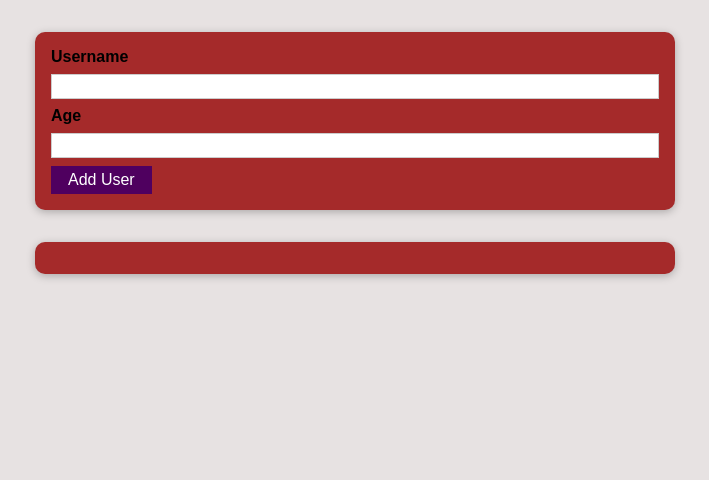
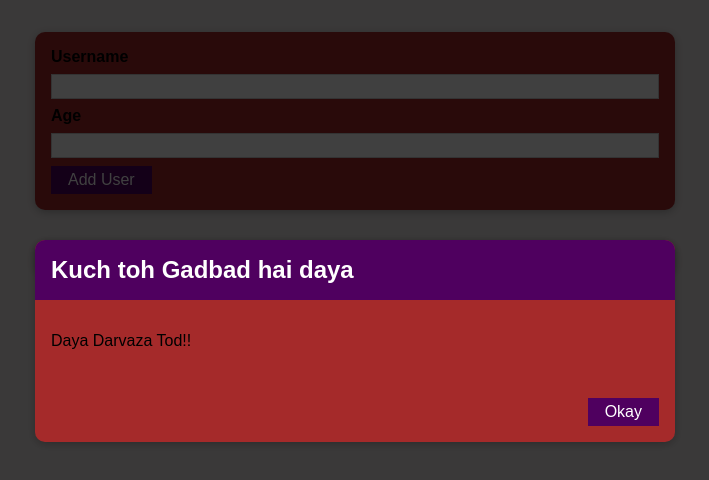
Before and after one commit to AmeyaKulkarni2001/Add-User, a React (Create React App) app: page / in a window 1280 px wide. Shown: the top 480 px of the page, without its empty margins (285-994 px from the left). Built offline with nearby package versions, Linux system fonts and the light colour scheme.

Commit message:
Basic Error Design

```diff
--- /dev/null
+++ b/src/components/UI/ErrorModal.js
@@ -0,0 +1,26 @@
+import React from "react";
+
+import Card from "./Card";
+import Button from "./Button";
+
+import classes from "./ErrorModal.module.css";
+
+const ErrorModal = (props) => {
+  return (
+    <div className={classes.backdrop}>
+      <Card className={classes.modal}>
+        <header className={classes.header}>
+          <h2>{props.title}</h2>
+        </header>
+        <div className={classes.content}>
+          <p>{props.message}</p>
+        </div>
+        <footer className={classes.actions}>
+          <Button>Okay</Button>
+        </footer>
+      </Card>
+    </div>
+  );
+};
+
+export default ErrorModal;
--- /dev/null
+++ b/src/components/UI/ErrorModal.module.css
@@ -0,0 +1,45 @@
+.backdrop {
+    position: fixed;
+    top: 0;
+    left: 0;
+    width: 100%;
+    height: 100vh;
+    z-index: 10;
+    background: rgba(0, 0, 0, 0.75);
+  }
+
+  .modal {
+    position: fixed;
+    top: 30vh;
+    left: 10%;
+    width: 80%;
+    z-index: 100;
+    overflow: hidden;
+  }
+
+  .header {
+    background: #4f005f;
+    padding: 1rem;
+  }
+
+  .header h2 {
+    margin: 0;
+    color: white;
+  }
+
+  .content {
+    padding: 1rem;
+  }
+
+  .actions {
+    padding: 1rem;
+    display: flex;
+    justify-content: flex-end;
+  }
+
+  @media (min-width: 768px) {
+    .modal {
+      left: calc(50% - 20rem);
+      width: 40rem;
+    }
+  }
--- a/src/components/User/AddUser.js
+++ b/src/components/User/AddUser.js
@@ -2,6 +2,7 @@
 
 import Card from "../UI/Card";
 import Button from "../UI/Button";
+import ErrorModal from "../UI/ErrorModal";
 
 import classes from "./AddUser.module.css";
 const AddUser = (props) => {
@@ -16,7 +17,7 @@
     if (+enteredAge < 1) {
       return;
     }
-    props.onAddUser(enteredUsername,enteredAge);
+    props.onAddUser(enteredUsername, enteredAge);
     setEnteredAge("");
     setEnteredUsername("");
   };
@@ -30,6 +31,8 @@
   };
 
   return (
+    <div>
+      <ErrorModal title="Kuch toh Gadbad hai daya" message="Daya Darvaza Tod!!"/>
       <Card className={classes.input}>
         <form onSubmit={addUserHandler}>
           <label htmlFor="username">Username</label>
@@ -49,6 +52,7 @@
           <Button type="submit">Add User</Button>
         </form>
       </Card>
+    </div>
   );
 };
 
```
Lines whose indentation alone changed are shown as unchanged.
